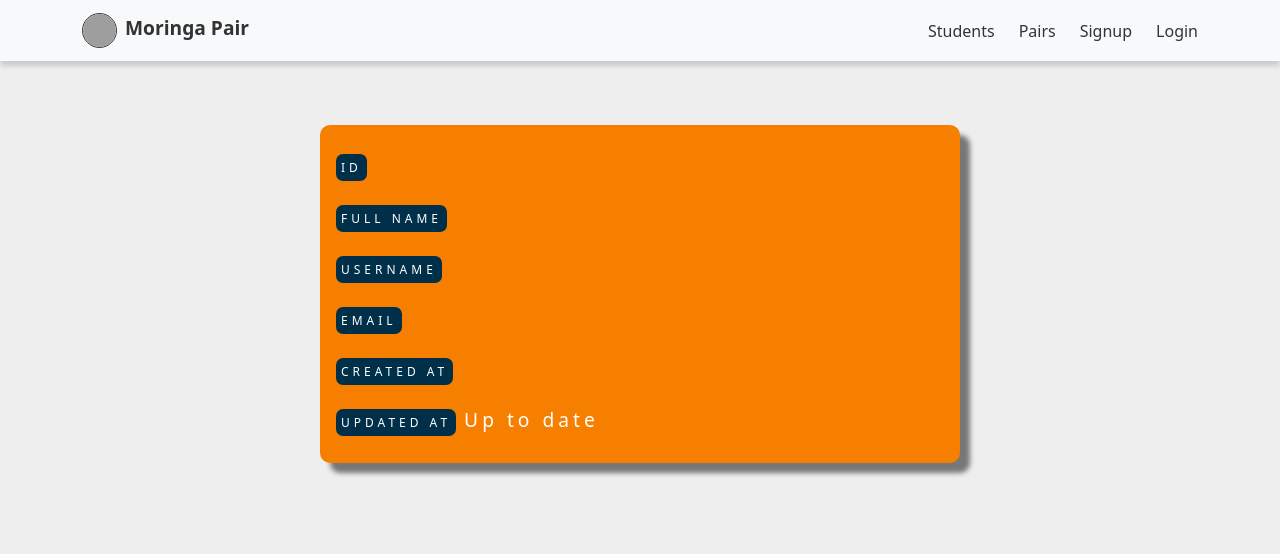
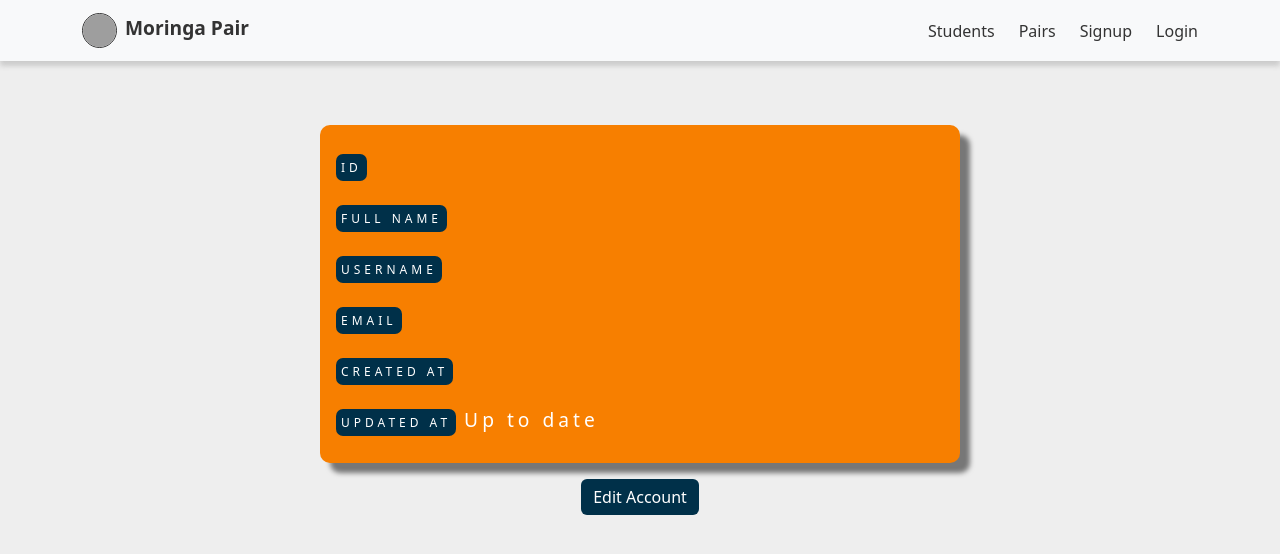
Before and after one commit to alexander784/MoringaPair, a React (Create React App) app in the folder client/: page /my_account in a window 1280 px wide. Shown: the top 554 px of the page. Built offline with nearby package versions, Linux system fonts and the light colour scheme; grey boxes are pictures that could not be loaded.

Commit message:
Markup and style the profile edit button

```diff
--- a/client/src/pages/MyAccount.jsx
+++ b/client/src/pages/MyAccount.jsx
@@ -1,5 +1,6 @@
 import React from "react";
 import { useGlobalAuthContext } from "../context/authContext";
+import Button from "react-bootstrap/Button";
 
 const MyAccount = () => {
   const { authState } = useGlobalAuthContext();
@@ -10,6 +11,7 @@ const MyAccount = () => {
   return (
     <>
       {authState.currentUser && (
+        <>
           <div className="profile">
             <div className="info">
               <span>ID</span>
@@ -40,6 +42,10 @@ const MyAccount = () => {
               )}
             </div>
           </div>
+          <div className="account-btns">
+            <Button className="edit-btn">Edit Account</Button>
+          </div>
+        </>
       )}
     </>
   );
--- a/client/src/styles.css
+++ b/client/src/styles.css
@@ -458,6 +458,12 @@ body {
   font-size: 1.2rem;
   letter-spacing: 0.25rem;
 }
+.account-btns{
+ /* background-color: red; */
+ display: flex;
+ justify-content: center;
+ margin-top: 1rem;
+}
 /* styling profile card end */
 
 /* RESPONSIVE WEB DESIGN */
@@ -515,7 +521,7 @@ body {
   }
 
   /* rwd for profile card */
-  .profile{
+  .profile {
     margin: 2rem;
     width: 90%;
   }
```
Lines whose indentation alone changed are shown as unchanged.
